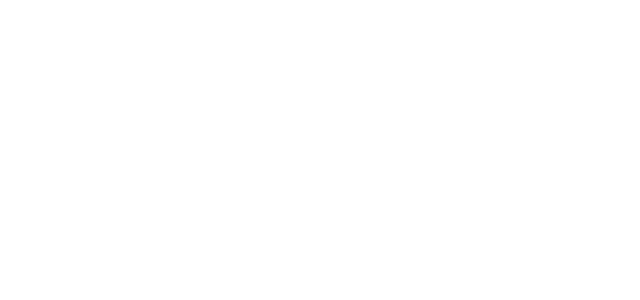
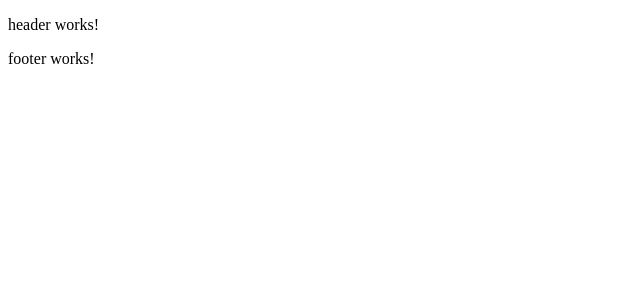
Before and after one commit to YarDeker/spaa, an Angular app: page / in a window 1280 px wide. Shown: the top 300 px of the page, without its empty margins (0-640 px from the left). Built offline with nearby package versions, Linux system fonts and the light colour scheme.

Commit message:
add header footer components

```diff
--- a/src/app/app.html
+++ b/src/app/app.html
@@ -0,0 +1,3 @@
+<sport-header/>
+<router-outlet/>
+<sport-footer/>
--- a/src/app/app.ts
+++ b/src/app/app.ts
@@ -1,9 +1,11 @@
 import { Component, signal } from '@angular/core';
 import { RouterOutlet } from '@angular/router';
+import { Header } from './core/header/header';
+import { Footer } from './core/footer/footer';
 
 @Component({
   selector: 'app-root',
-  imports: [RouterOutlet],
+  imports: [RouterOutlet, Header, Footer],
   templateUrl: './app.html',
   styleUrl: './app.css'
 })
--- /dev/null
+++ b/src/app/core/footer/footer.html
@@ -0,0 +1 @@
+<p>footer works!</p>
--- /dev/null
+++ b/src/app/core/header/header.html
@@ -0,0 +1 @@
+<p>header works!</p>
```
Also changed, not shown: src/app/core/footer/footer.ts (added, +11 -0 lines), src/app/core/header/header.ts (added, +11 -0 lines), src/app/core/footer/footer.css (added), src/app/core/header/header.css (added), 2 other files (tests, documents, lock files or other folders).
